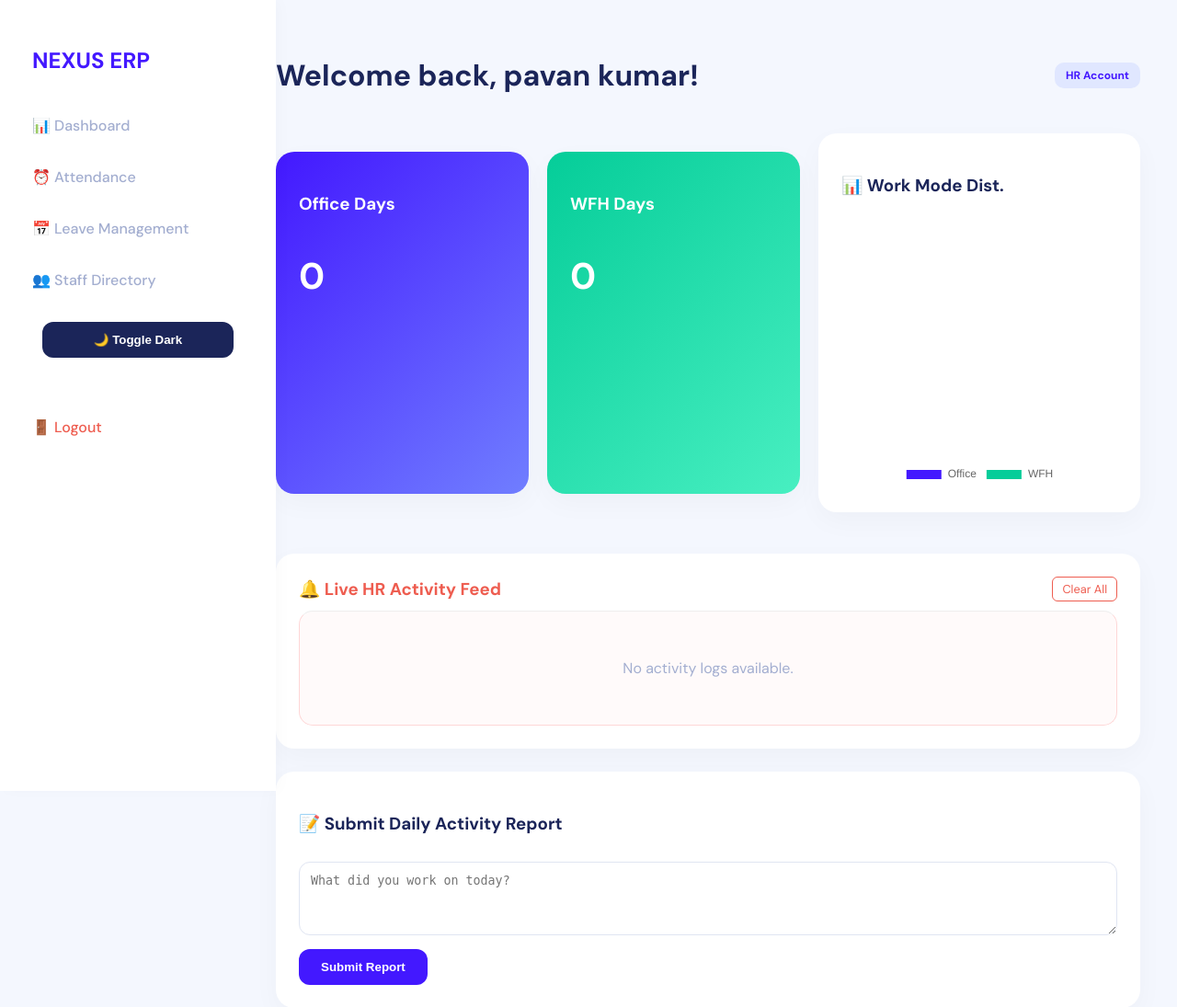
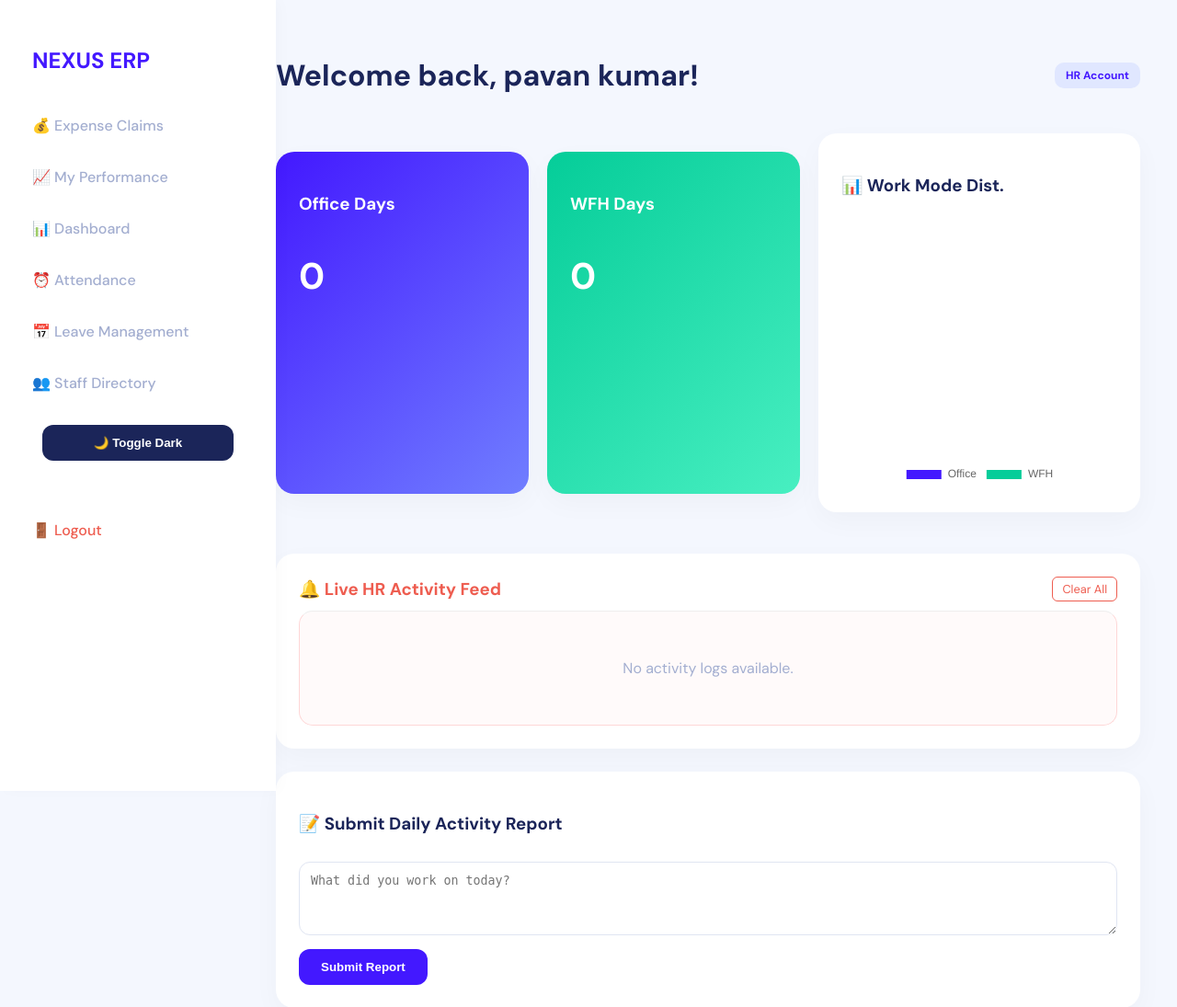
Before and after one commit to pk7745/erp, a Flask app: page /dashboard in a window 1280 px wide. Shown: the top 1095 px of the page at 92% size. Run offline with Flask 3, Linux system fonts and the light colour scheme; the visitor is signed in with stand-in values (Sample User, id 1); data comes from the database, SQL or seed files in the repository; data that the repository does not hold is empty; some libraries are stand-ins or nearby versions.

Commit message:
Update base.html

```diff
--- a/templates/base.html
+++ b/templates/base.html
@@ -17,6 +17,8 @@
 <body>
     <div class="sidebar">
         <h2 style="color: var(--p); margin-bottom: 30px; padding-left: 15px;">NEXUS ERP</h2>
+        <a href="{{ url_for('expenses') }}" class="sidebar-link">💰 Expense Claims</a>
+        <a href="{{ url_for('performance') }}" class="sidebar-link">📈 My Performance</a>
         <a href="{{ url_for('dashboard') }}" class="sidebar-link">📊 Dashboard</a>
         <a href="{{ url_for('attendance') }}" class="sidebar-link">⏰ Attendance</a>
         <a href="{{ url_for('leave') }}" class="sidebar-link">📅 Leave Management</a>
```
